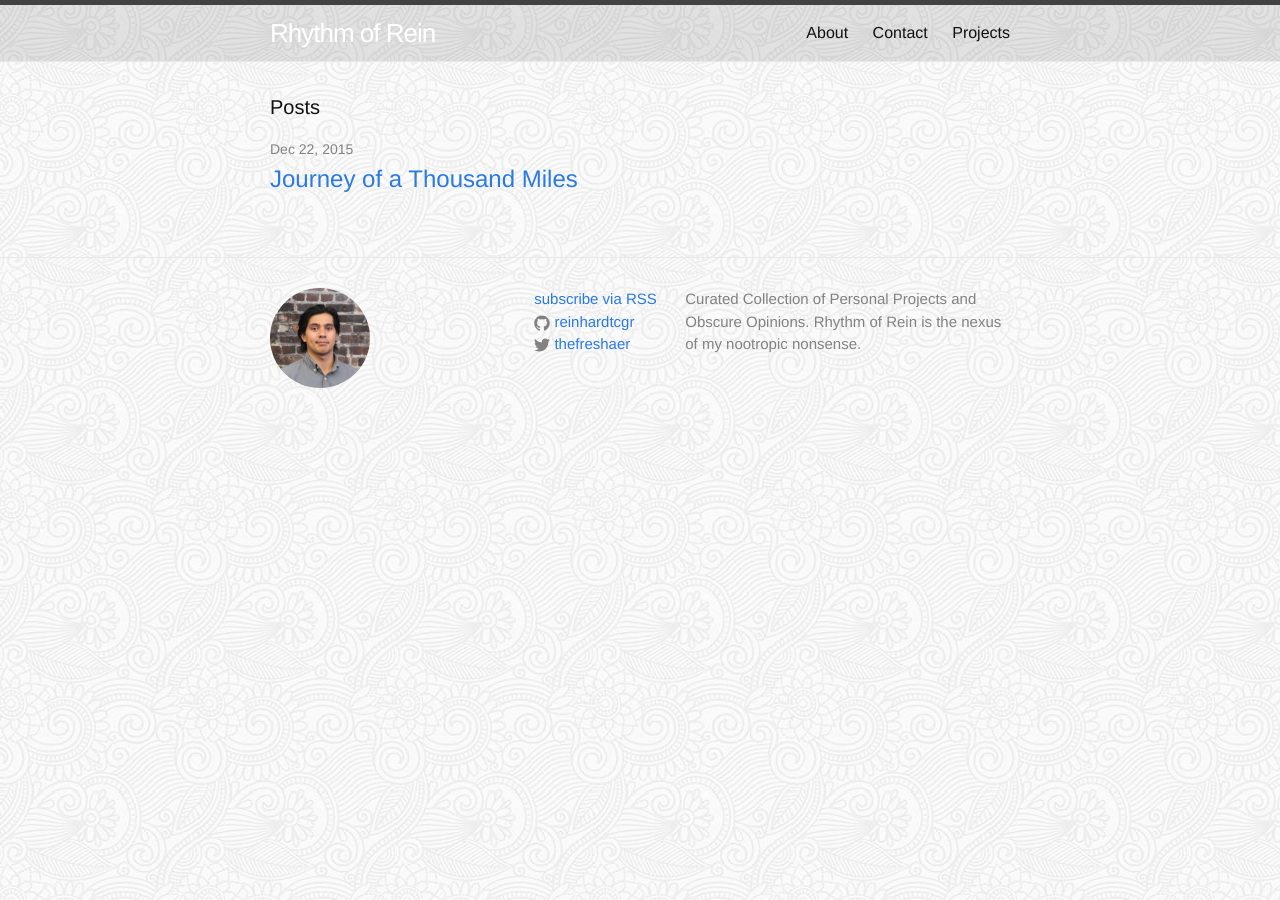
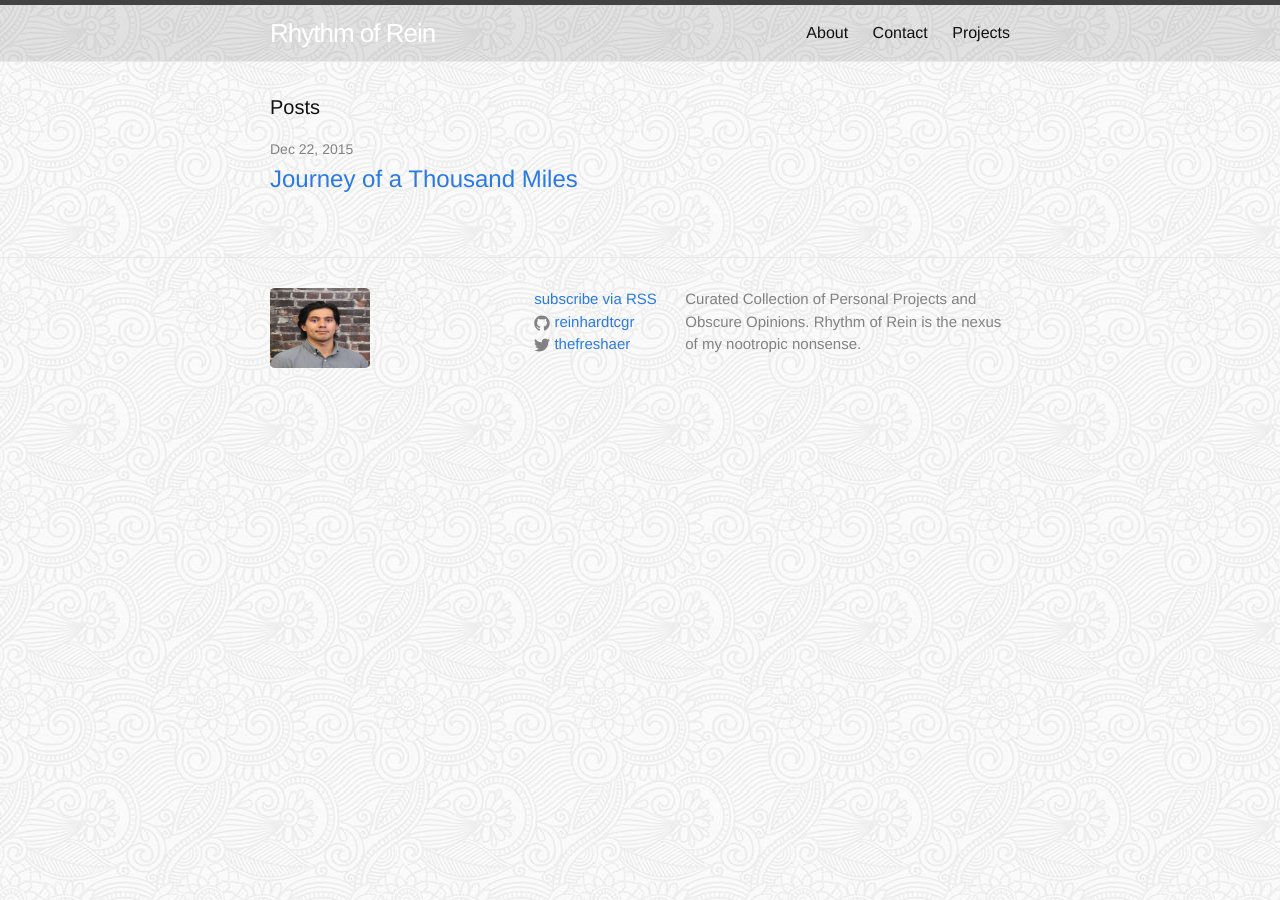
Before and after one commit to reinhardt021/reinhardt021.github.io, a Jekyll site: the page built from index.html, in a window 1280 px wide. Built offline with Jekyll 4.4.1, drawn with Linux system fonts in a browser that asks for light colours.

Commit message:
Adjusted footer profile pic

```diff
--- a/css/main.scss
+++ b/css/main.scss
@@ -85,8 +85,8 @@ body {
 }
 
 #footer-profile {
-    height: 100px;
+    height: 80px;
     width: 100px;
-    border-radius: 50%;
+    border-radius: 5%;
 
 }
```
